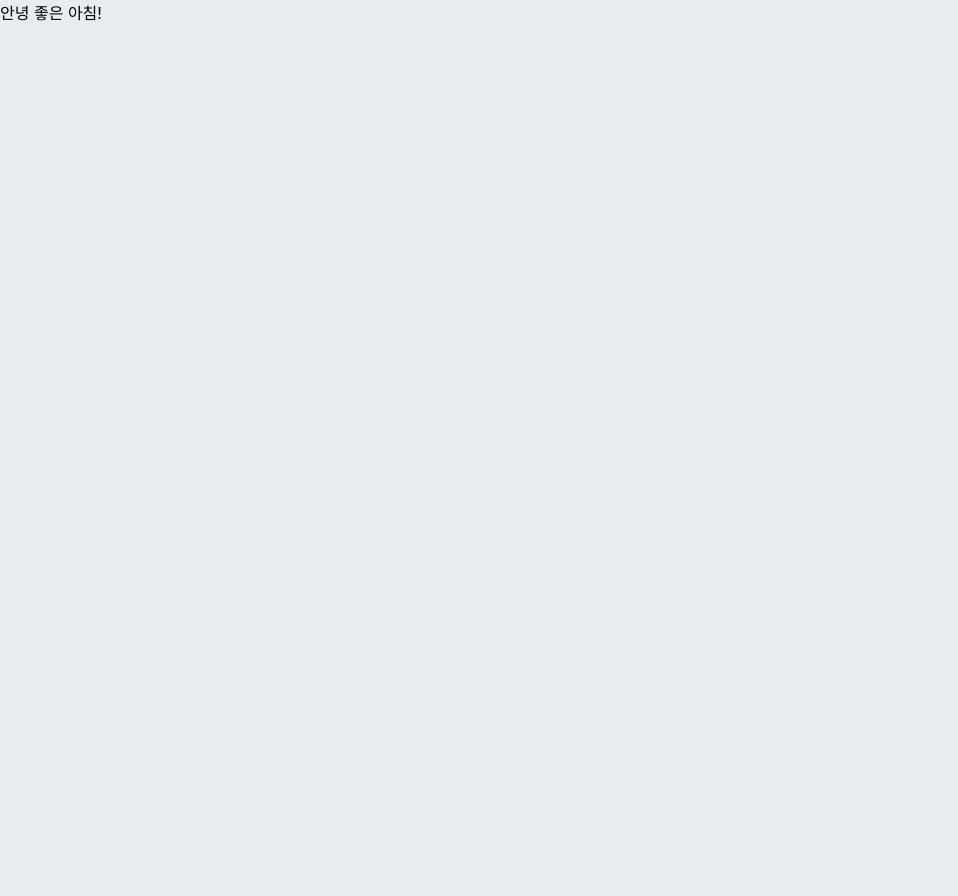
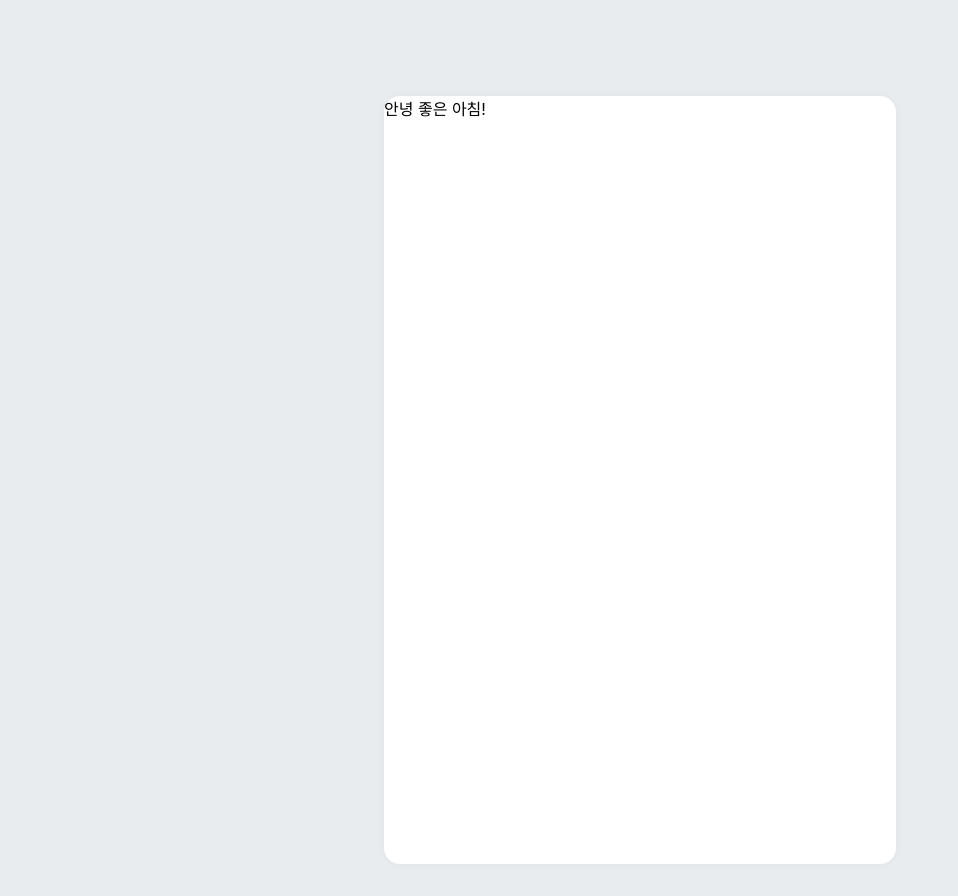
Before and after one commit to seedevk8s/mashup-todolist-new, a React (Create React App) app: page / in a window 1280 px wide. Shown: the whole page, without its empty margins (0-958 px from the left). Before the commit the page ends 800 px from the top, so only its background shows below. Built offline with nearby package versions, Linux system fonts and the light colour scheme.

Commit message:
TodoTemplate 만들기

```diff
--- a/src/App.js
+++ b/src/App.js
@@ -1,5 +1,6 @@
 import React from "react";
 import { createGlobalStyle } from "styled-components";
+import TodoTemplate from "./components/TodoTemplate";
 
 const GlobalStyle = createGlobalStyle`
   body {
@@ -11,7 +12,7 @@
   return (
     <>
       <GlobalStyle />
-      <div>안녕 좋은 아침!</div>
+      <TodoTemplate>안녕 좋은 아침!</TodoTemplate>
     </>
   );
 }
--- /dev/null
+++ b/src/components/TodoTemplate.js
@@ -0,0 +1,28 @@
+import React from "react";
+import styled from "styled-components";
+
+const TodoTemplateBlock = styled.div`
+  width: 512px;
+  height: 768px;
+
+  position: relative; /* 추후 박스 하단에 추가 버튼을 위치시키기 위한 설정 */
+  background: white;
+  border-radius: 16px;
+  box-shadow: 0 0 8px 0 rgba(0, 0, 0, 0.04);
+
+  margin: 0 auto; /* 페이지 중앙에 나타나도록 설정 */
+
+  margin-top: 96px;
+  margin-bottom: 32px;
+  display: flex;
+  flex-direction: column;
+`;
+
+function TodoTemplate({ children }) {
+  return (
+    // eslint-disable-next-line react/jsx-filename-extension
+    <TodoTemplateBlock>{children}</TodoTemplateBlock>
+  );
+}
+
+export default TodoTemplate;
```
